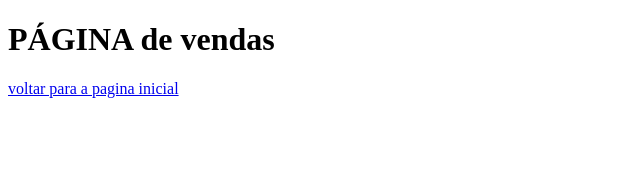
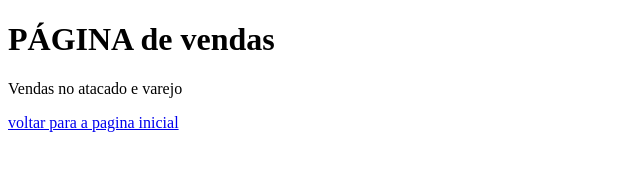
Before and after one commit to Marcellofelisbino/aulagithub, a plain HTML site: page vendas.html in a window 1280 px wide. Shown: the whole page, without its empty margins (0-640 px from the left). Drawn offline with Linux system fonts and the light colour scheme.

Commit message:
acrescentado tipo de venda

```diff
--- a/vendas.html
+++ b/vendas.html
@@ -7,6 +7,9 @@
 </head>
 <body>
     <h1> PÁGINA de vendas</h1>
+
+    <p> Vendas no atacado e varejo </p>
+
     <a href="index.html"> voltar para a pagina inicial</a>
 </body>
 </html>
```
